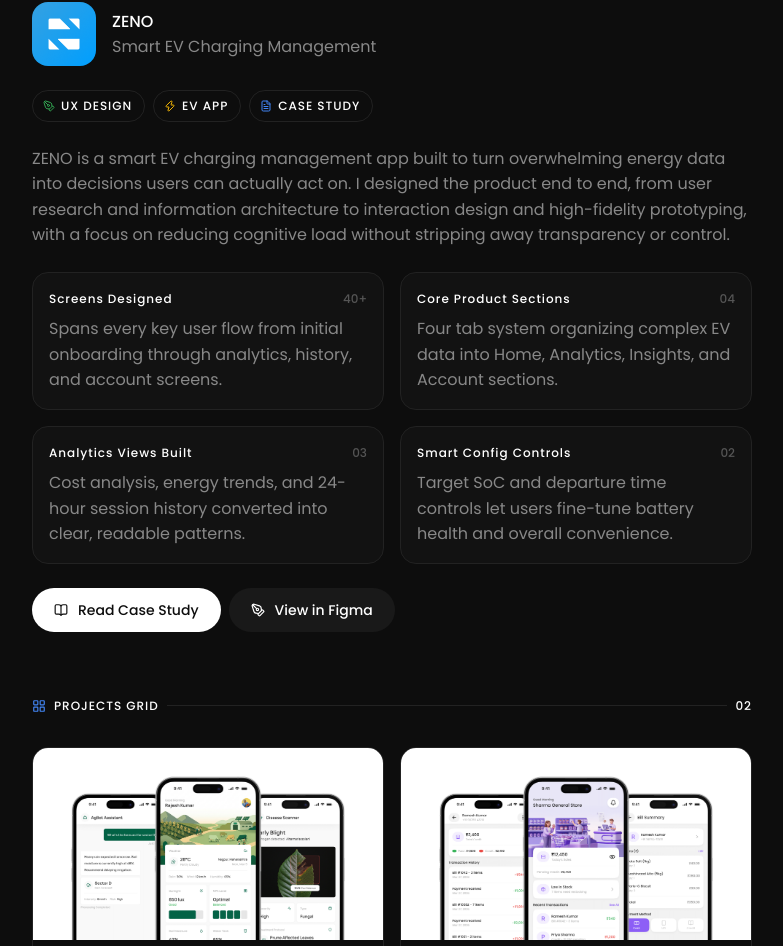
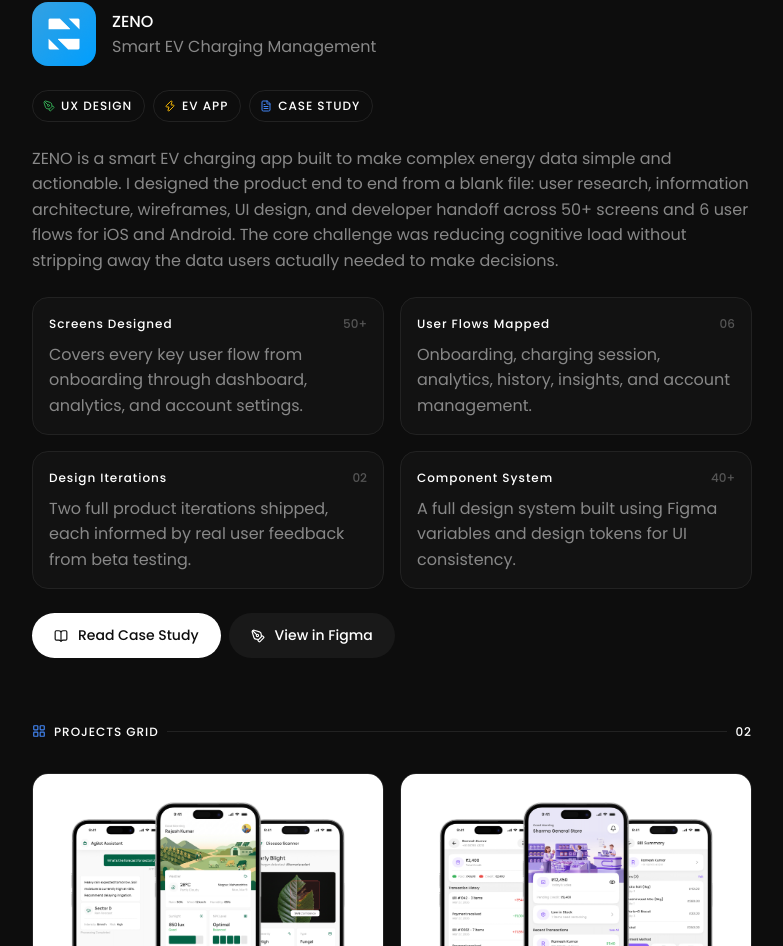
Before and after one commit to RITAMBISWAS404/PORTFOLIO-2026, a Next.js app: page / in a window 1280 px wide. Shown: the part 1232-2178 px from the top of the page, without its empty margins (248-1031 px from the left). Built offline with nearby package versions, Linux system fonts and the light colour scheme.

Commit message:
Update ZENO featured project writeup

```diff
--- a/data/content.ts
+++ b/data/content.ts
@@ -15,12 +15,12 @@ export const zeno = {
   name: "ZENO",
   sub: "Smart EV Charging Management",
   tags: ["UX DESIGN", "EV APP", "CASE STUDY"],
-  desc: `ZENO is a smart EV charging management app built to turn overwhelming energy data into decisions users can actually act on. I designed the product end to end, from user research and information architecture to interaction design and high-fidelity prototyping, with a focus on reducing cognitive load without stripping away transparency or control.`,
+  desc: `ZENO is a smart EV charging app built to make complex energy data simple and actionable. I designed the product end to end from a blank file: user research, information architecture, wireframes, UI design, and developer handoff across 50+ screens and 6 user flows for iOS and Android. The core challenge was reducing cognitive load without stripping away the data users actually needed to make decisions.`,
   stats: [
-    { label: "Screens Designed",     num: "40+" , body: "Spans every key user flow from initial onboarding through analytics, history, and account screens." },
-    { label: "Core Product Sections",num: "04",  body: "Four tab system organizing complex EV data into Home, Analytics, Insights, and Account sections." },
-    { label: "Analytics Views Built", num: "03", body: "Cost analysis, energy trends, and 24-hour session history converted into clear, readable patterns." },
-    { label: "Smart Config Controls", num: "02", body: "Target SoC and departure time controls let users fine-tune battery health and overall convenience." },
+    { label: "Screens Designed",   num: "50+", body: "Covers every key user flow from onboarding through dashboard, analytics, and account settings." },
+    { label: "User Flows Mapped",  num: "06",  body: "Onboarding, charging session, analytics, history, insights, and account management." },
+    { label: "Design Iterations",  num: "02",  body: "Two full product iterations shipped, each informed by real user feedback from beta testing." },
+    { label: "Component System",   num: "40+", body: "A full design system built using Figma variables and design tokens for UI consistency." },
   ],
 };
 
```
